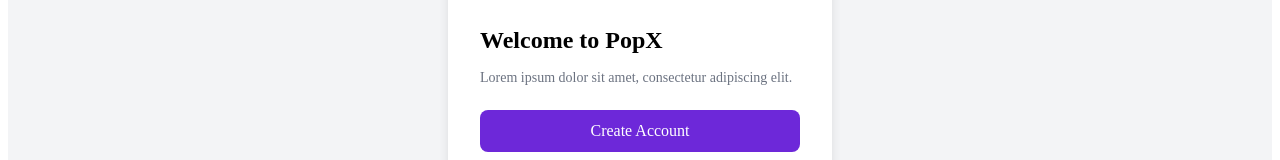
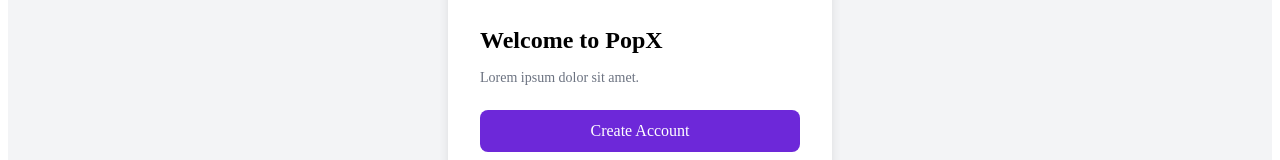
Before and after one commit to dev-tusha-soni/Landing-Page-UI, a React (Create React App) app: page / in a window 1280 px wide. Shown: the part 339-499 px from the top of the page. Built offline with nearby package versions, Linux system fonts and the light colour scheme.

Commit message:
second-commit

```diff
--- a/src/pages/LandingPage.js
+++ b/src/pages/LandingPage.js
@@ -10,7 +10,7 @@
       <div style={styles.container}>
         <div style={styles.card}>
           <h1 style={styles.title}>Welcome to PopX</h1>
-          <p style={styles.text}>Lorem ipsum dolor sit amet, consectetur adipiscing elit.</p>
+          <p style={styles.text}>Lorem ipsum dolor sit amet.</p>
           <Link to="/signup" style={styles.primaryButton}>Create Account</Link>
           <Link to="/login" style={styles.secondaryButton}>Already Registered? Login</Link>
         </div>
```
